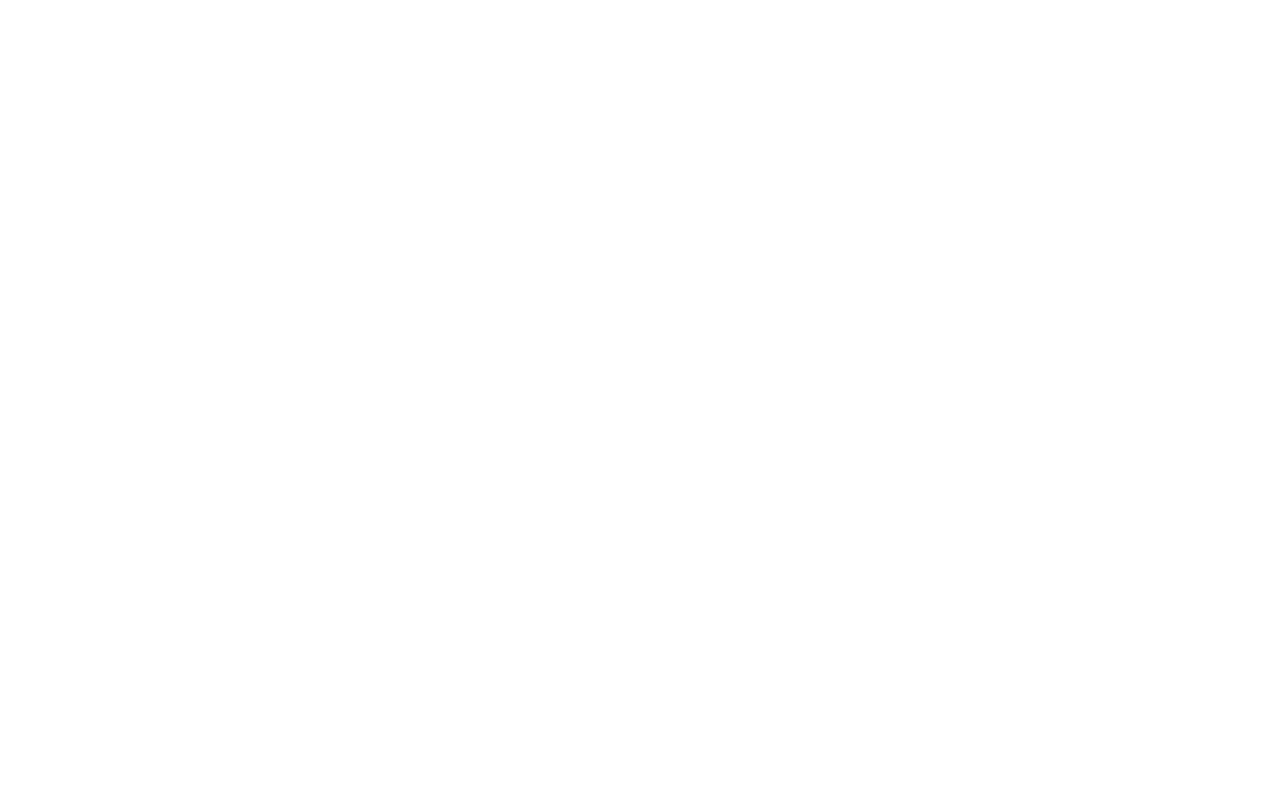
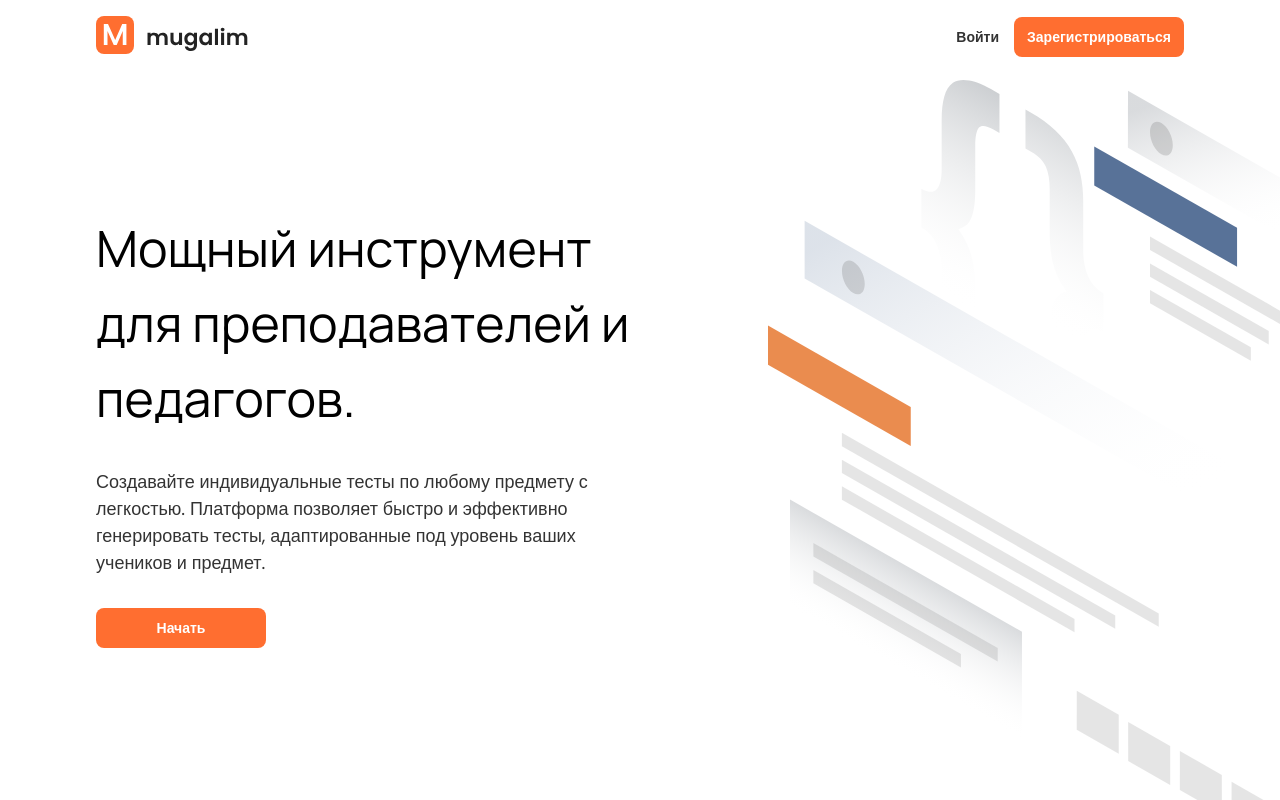
Before and after one commit to dunaevx/mugalim-frontend, a React (Create React App) app: page / in a window 1280 px wide. Built offline with nearby package versions, Linux system fonts and the light colour scheme.

Commit message:
finished Welcome page

```diff
--- a/package.json
+++ b/package.json
@@ -8,6 +8,7 @@
     "@testing-library/user-event": "^13.5.0",
     "react": "^18.3.1",
     "react-dom": "^18.3.1",
+    "react-icons": "^5.3.0",
     "react-router-dom": "^6.27.0",
     "react-scripts": "5.0.1",
     "web-vitals": "^2.1.4"
--- a/src/App.css
+++ b/src/App.css
@@ -0,0 +1,31 @@
+* {
+    box-sizing: border-box;
+    padding: 0;
+    margin: 0;
+    scroll-behavior: smooth;
+}
+
+a {
+    color: unset;
+    text-decoration: none;
+}
+
+@media screen and (max-width: 700px) {
+    .section__padding {
+        padding: 4rem;
+    }
+
+    .section__margin {
+        margin: 4rem;
+    }
+}
+
+@media screen and (max-width: 550px) {
+    .section__padding {
+        padding: 4rem 2rem;
+    }
+
+    .section__margin {
+        margin: 4rem 2rem;
+    }
+}
--- a/src/index.css
+++ b/src/index.css
@@ -0,0 +1,11 @@
+@import url('https://fonts.googleapis.com/css2?family=Poppins:ital,wght@0,100;0,200;0,300;0,400;0,500;0,600;0,700;0,800;0,900;1,100;1,200;1,300;1,400;1,500;1,600;1,700;1,800;1,900&display=swap');
+@import url('https://fonts.googleapis.com/css2?family=Manrope:wght@200;300;400;500;600;700;800&display=swap');
+
+:root {
+    --font-family: "Poppins", sans-serif;
+    --font-family-h1: "Manrope", sans-serif;
+
+    --color-btn-bg: #FF6E30;
+    --color-btn-txt: #fff;
+    --color-p: #333333;
+}
--- a/src/pages/welcome/Welcome.css
+++ b/src/pages/welcome/Welcome.css
@@ -0,0 +1,175 @@
+.welcome {
+    padding: 1rem 6rem;
+
+    position: relative;
+    overflow: hidden;
+
+    display: flex;
+    flex-direction: column;
+    min-height: 100vh;
+}
+
+.welcome__navbar {
+    display: flex;
+    justify-content: space-between;
+    align-items: center;
+}
+
+.welcome__navbar-links_container {
+    display: flex;
+    align-items: center;
+    gap: 15px;
+}
+
+.welcome__navbar-link-p {
+    font-family: var(--font-family);
+    font-weight: bold;
+    font-size: 14px;
+    color: var(--color-p);
+}
+
+.welcome__navbar-link-btn {
+    width: 170px;
+    height: 40px;
+    padding: 10px 12px;
+
+    border: none;
+    border-radius: 8px;
+    outline: none;
+    cursor: pointer;
+
+    color: var(--color-btn-txt);
+    background-color: var(--color-btn-bg);
+}
+
+.welcome__navbar-link-btn span {
+    font-family: var(--font-family);
+    font-weight: bold;
+    font-size: 14px;
+}
+
+.gpt3__navbar-menu svg {
+    cursor: pointer;
+}
+
+.welcome__navbar-menu_container {
+    position: absolute;
+
+    margin-top: 1rem;
+    padding: 2rem;
+
+    min-width: 210px;
+    right: 0;
+    top: 40px;
+
+    text-align: center;
+    border-radius: 5px;
+    background-color: #fff;
+    box-shadow: 0px 0px 5px rgba(0, 0, 0, 0.2);
+}
+
+.welcome__navbar-menu{
+    margin-left: 1rem;
+
+    display: none;
+    position: relative;
+
+    z-index: 100;
+}
+
+
+
+.welcome__content{
+    display: flex;
+    justify-content: space-between;
+
+    flex: 1;
+    width: 100%;
+
+    margin-top: 1rem;
+}
+
+.welcome__content-block1 {
+    max-width: 50%;
+
+    display: flex;
+    flex-direction: column;
+    justify-content: center;
+    gap: 2rem;
+
+    line-height: 1.5;
+}
+
+.welcome__content-block1 h1{
+    font-family: var(--font-family-h1);
+    font-size: 50px;
+    font-weight: 400;
+}
+
+.welcome__content-block1 p{
+    font-family: var(--font-family);
+    font-size: 18px;
+    font-weight: 400;
+    color: var(--color-p);
+}
+
+.welcome__content-block2 {
+    position: absolute;
+    z-index: -1;
+
+    top: 10%;
+    left: 60%;
+}
+
+@media screen and (max-width: 1050px) {
+    .welcome__navbar-menu {
+        display: flex;
+    }
+
+    .welcome__navbar-links {
+        display: none;
+    }
+
+    .welcome__navbar-link-btn{
+        margin-top: 10px;
+    }
+}
+
+@media screen and (max-width: 700px) {
+    .welcome {
+        padding: 1rem 4rem;
+    }
+
+    .welcome__navbar-link-p {
+        font-size: 12px;
+    }
+}
+
+@media screen and (max-width: 550px) {
+    .welcome {
+        padding: 1rem;
+    }
+
+    .welcome__navbar-link-p,
+    .welcome__navbar-link-btn,
+    .welcome__navbar-link-btn span {
+        font-size: 12px;
+    }
+
+    .welcome__content{
+        display: block;
+    }
+
+    .welcome__content-block1{
+        max-width: 100%;
+        margin-top: 2em;
+    }
+
+    .welcome__content-block1 h1{
+        font-size: 40px;
+    }
+
+    .welcome__content-block2{
+        opacity: 0.7;
+    }
+}
--- a/src/pages/welcome/Welcome.js
+++ b/src/pages/welcome/Welcome.js
@@ -1,12 +1,74 @@
-import React from 'react'
-import './Welcome.css'
+import React, { useState } from 'react';
+import { Link } from 'react-router-dom';
+import { RiMenu3Line, RiCloseLine } from 'react-icons/ri';
+
+import './Welcome.css';
+import logo from '../../assets/Logo.svg';
+import bg from '../../assets/Illustration.svg'
 
 function Welcome() {
+  const [toggleMenu, setToggleMenu] = useState(false);
+
   return (
     <div>
-
+      <div className="welcome">
+        <div className="welcome__navbar">
+          <div className="welcome__navbar-links_logo">
+            <img alt="logo" src={logo} />
+          </div>
+          <div className="welcome__navbar-links">
+            <div className="welcome__navbar-links_container">
+              <Link to="/login" className="welcome__navbar-link-p">
+                <span>Войти</span>
+              </Link>
+              <Link to="/signup">
+                <button className="welcome__navbar-link-btn">
+                  <span>Зарегистрироваться</span>
+                </button>
+              </Link>
+            </div>
+          </div>
+          <div className="welcome__navbar-menu">
+            {toggleMenu ? (
+              <RiCloseLine color="#000" size={27} onClick={() => setToggleMenu(false)} />
+            ) : (
+              <RiMenu3Line color="#000" size={27} onClick={() => setToggleMenu(true)} />
+            )}
+            {toggleMenu && (
+              <div className="welcome__navbar-menu_container">
+                <Link to="/login" className="welcome__navbar-link-p">
+                  <span>Войти</span>
+                </Link>
+                <Link to="/signup">
+                  <button className="welcome__navbar-link-btn">
+                    <span>Зарегистрироваться</span>
+                  </button>
+                </Link>
+              </div>
+            )}
+          </div>
+        </div>
+        <div className='welcome__content'>
+          <div className='welcome__content-block1'>
+            <h1>
+              Мощный инструмент для преподавателей и педагогов.
+            </h1>
+            <p>
+              Создавайте индивидуальные тесты по любому предмету с легкостью. Платформа позволяет быстро и эффективно генерировать тесты, адаптированные под уровень ваших учеников и предмет.
+            </p>
+            <Link to="/signup">
+              <button className="welcome__navbar-link-btn">
+                <span>Начать</span>
+              </button>
+            </Link>
+          </div>
+          <div className="welcome__content-block2">
+            <img alt="bg" src={bg} />
+          </div>
+        </div>
+      </div>
     </div>
-  )
+  );
 }
 
-export default Welcome
+export default Welcome;
```
Also changed, not shown: src/assets/Illustration.svg, 1 other file (tests, documents, lock files or other folders).
